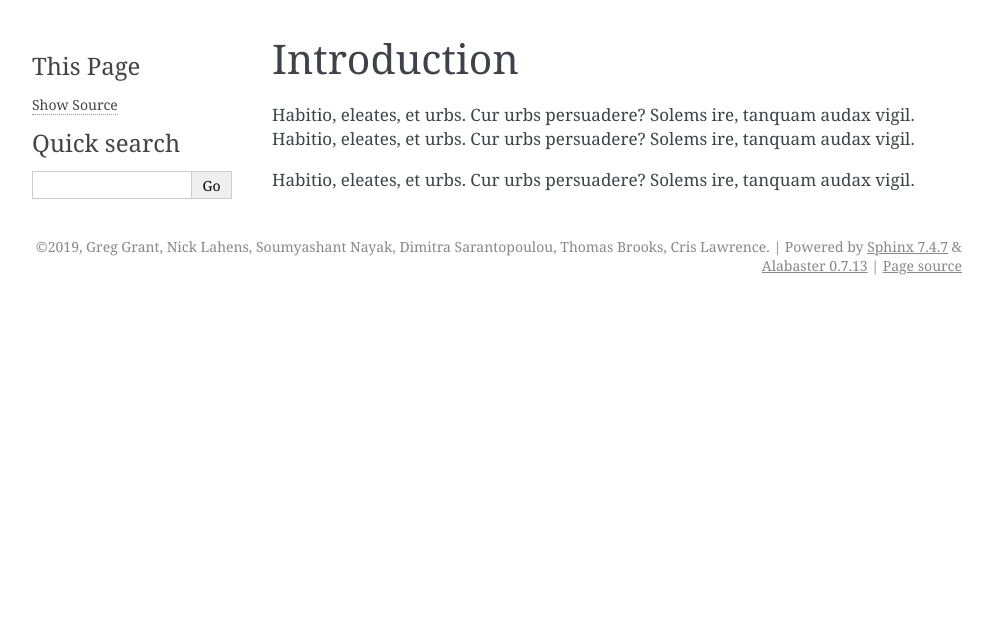
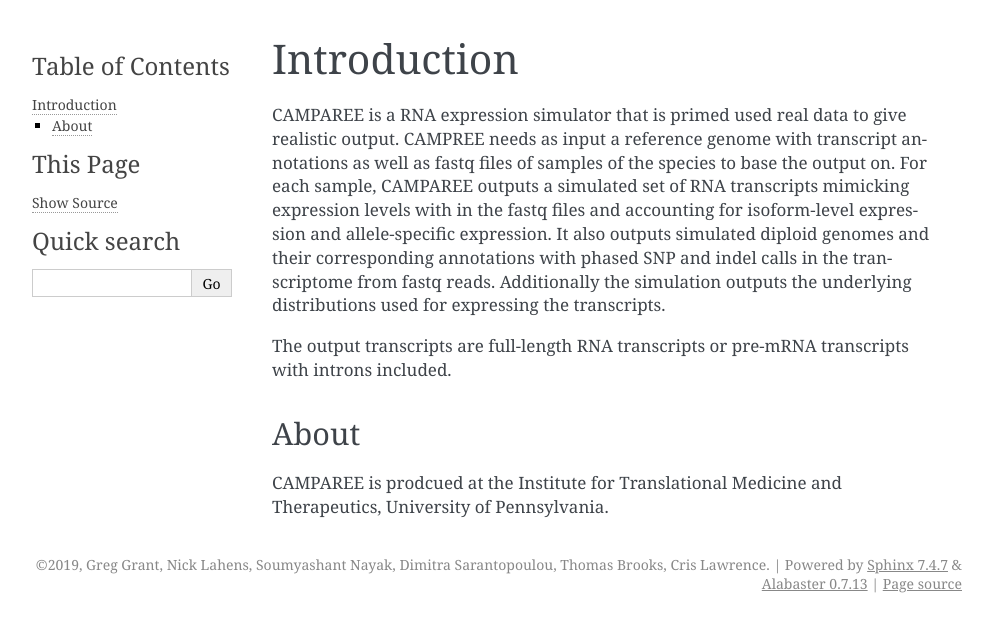
Before and after one commit to itmat/CAMPAREE, a Sphinx documentation site: the page built from doc/introduction.rst, in a window 1280 px wide. Shown: the top 632 px of the page, without its empty margins (148-1141 px from the left). Built offline with Sphinx 7.4.7, drawn with Linux system fonts in a browser that asks for light colours; pages that are not in the unit, such as notebooks, are missing from menus.

Commit message:
Add basic CAMPAREE introduction

```diff
--- a/doc/introduction.rst
+++ b/doc/introduction.rst
@@ -1,6 +1,16 @@
 Introduction
 ============
 
-Habitio, eleates, et urbs.  Cur urbs persuadere? Solems ire, tanquam audax vigil.  Habitio, eleates, et urbs.  Cur urbs persuadere? Solems ire, tanquam audax vigil.
+CAMPAREE is a RNA expression simulator that is primed used real data to give realistic output.
+CAMPREE needs as input a reference genome with transcript annotations as well as fastq files of samples of the species to base the output on.
+For each sample, CAMPAREE outputs a simulated set of RNA transcripts mimicking expression levels with in the fastq files and accounting for isoform-level expression and allele-specific expression.
+It also outputs simulated diploid genomes and their corresponding annotations with phased SNP and indel calls in the transcriptome from fastq reads.
+Additionally the simulation outputs the underlying distributions used for expressing the transcripts.
 
-Habitio, eleates, et urbs.  Cur urbs persuadere? Solems ire, tanquam audax vigil.
+The output transcripts are full-length RNA transcripts or pre-mRNA transcripts with introns included.
+
+
+About
+-----
+
+CAMPAREE is prodcued at the Institute for Translational Medicine and Therapeutics, University of Pennsylvania.
```
